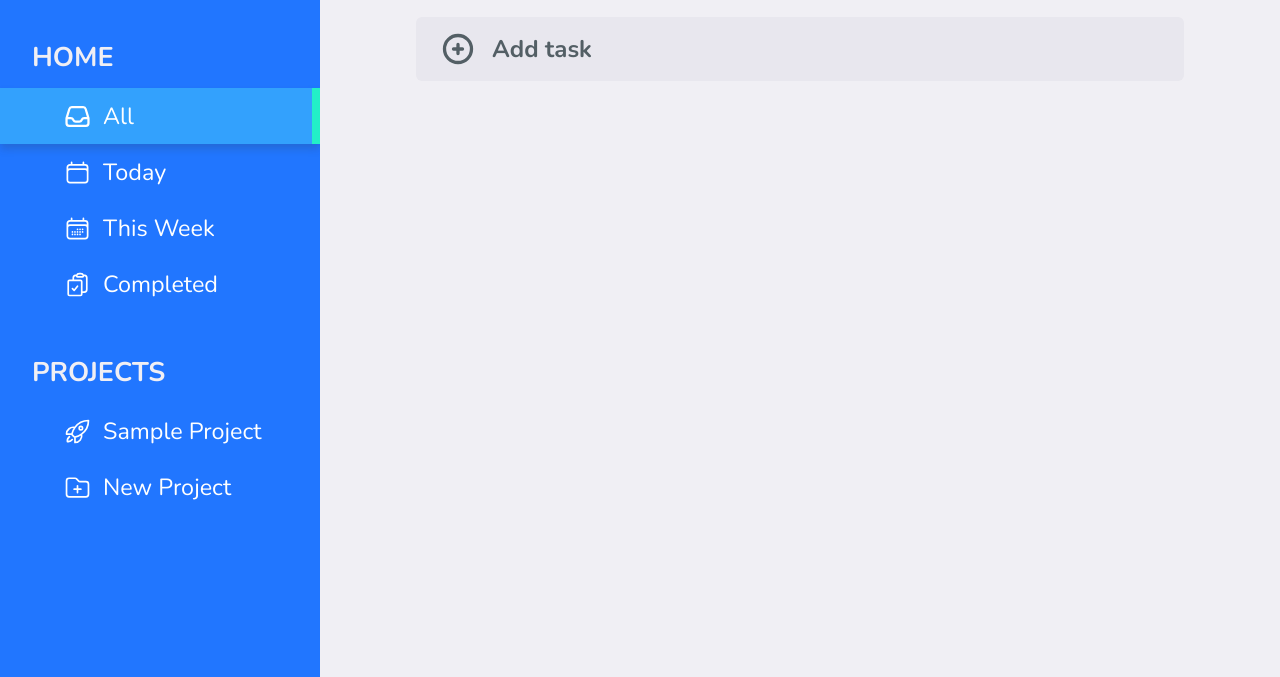
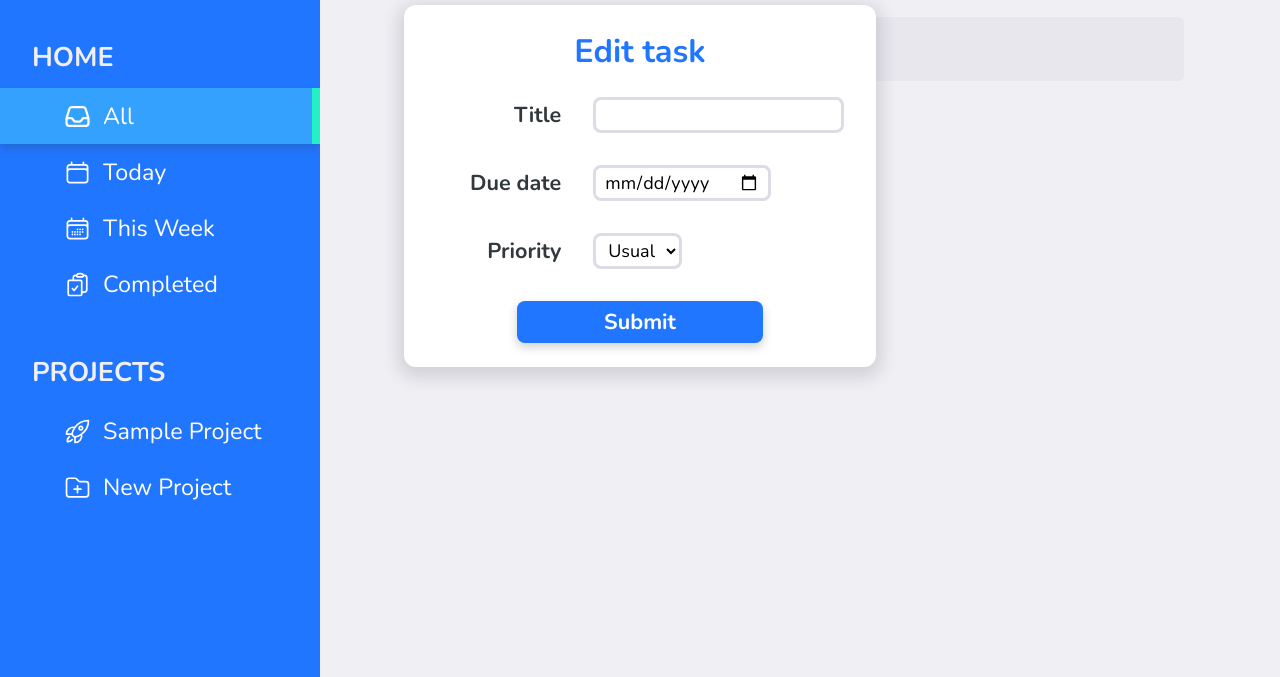
Before and after one commit to m1dn1ghtblue/TodoList, a website built with webpack: page dist/index.html in a window 1280 px wide. Both pictures are taken after a click on the button "Add task". Shown: the part 123-800 px from the top of the page. Built offline with nearby package versions, Linux system fonts and the light colour scheme.

Commit message:
add edit task modal

```diff
--- /dev/null
+++ b/src/newTaskModal.js
@@ -0,0 +1,16 @@
+import Todo from './todo';
+
+export default function openModal(todo = null) {
+	const container = document.getElementById('modal-container');
+	container.classList.add('open');
+	container.addEventListener('click', (event) => {
+		if (event.target == container) {
+			container.classList.remove('open');
+		}
+	});
+
+	const submitBtn = document.getElementById('submit-btn');
+	submitBtn.addEventListener('click', () => {
+		container.classList.remove('open');
+	});
+}
--- a/src/script.js
+++ b/src/script.js
@@ -1,7 +1,6 @@
 import './styles/style.scss';
 import tabFactory from './tabFactory';
 import todoStorage from './todoStorage';
-import Todo from './todo';
 
 const contentContaier = document.getElementById('content-container');
 
--- a/src/styles/_colors.scss
+++ b/src/styles/_colors.scss
@@ -6,5 +6,5 @@ $accent-green: #23F0C7;
 $black: #31393C;
 
 $secondary-light: #E8E7EE;
-$secondary-black: #535F65;
+$secondary-black: #535f65;
 $secondary-darker: #DDDBE6;
--- /dev/null
+++ b/src/styles/_modal.scss
@@ -0,0 +1,83 @@
+@import './colors';
+
+#modal-container {
+	display: none;
+	&.open {
+		display: flex;
+	}
+
+	position: absolute;
+	right: 0;
+	left: 0;
+	top: 0;
+	bottom: 0;
+
+	padding-top: 128px;
+	justify-content: center;
+
+
+	#modal {
+		height: fit-content;
+		background-color: white;
+		border-radius: 12px;
+		display: flex;
+		flex-direction: column;
+		align-items: center;
+
+		padding: 24px 32px;
+		gap: 24px;
+		box-shadow: 0px 5px 16px 6px rgba(49, 57, 60, 0.15);
+
+		h2 {
+			color: $primary;
+			font-size: 1.8rem;
+		}
+
+		form {
+			display: flex;
+			flex-direction: column;
+			align-items: center;
+			gap: 32px;
+			width: 100%;
+
+			label {
+				width: 100%;
+				display: grid;
+				grid-template-columns: 1fr 2fr;
+				gap: 32px;
+				align-items: center;
+				justify-items: end;
+				font-size: 1.2rem;
+				font-weight: 700;
+
+				input, select {
+					padding: 0 8px;
+					border-radius: 8px;
+					border: 3px solid $secondary-darker;
+					background-color: white;
+					height: 36px;
+					font-size: 1rem;
+					justify-self: start;
+				}
+			}
+
+			#submit-btn {
+				border: none;
+				width: 60%;
+				height: 42px;
+				border-radius: 8px;
+				cursor: pointer;
+				text-align: center;
+				background-color: $primary;
+				font-weight: 700;
+				font-size: 1.2rem;
+				color: white;
+				box-shadow: 0px 4px 8px 1px rgba(49, 57, 60, 0.2);
+
+				&:hover {
+					background-color: $primary-light;
+				}
+			}
+		}
+	}
+}
--- a/src/styles/style.scss
+++ b/src/styles/style.scss
@@ -2,6 +2,7 @@
 @import url('https://fonts.googleapis.com/css2?family=Nunito:wght@400;700&display=swap');
 @import './sidebar';
 @import './content';
+@import './modal';
 
 * {
 	padding: 0;
@@ -9,7 +10,7 @@
 	box-sizing: border-box;
 }
 
-html, button {
+html, button, input, select {
 	font-size: 18px;
 	font-family: 'Nunito', sans-serif;
 }
--- a/src/tabFactory.js
+++ b/src/tabFactory.js
@@ -1,3 +1,5 @@
+import openModal from './newTaskModal.js';
+
 export default function tabFactory(tabName, todoList = []) {
 	const content = document.createElement('div');
 	content.classList.add('content');
@@ -18,10 +20,14 @@ export default function tabFactory(tabName, todoList = []) {
 	list.classList.add('todo-list');
 	content.appendChild(list);
 
+	// add task button
 	const addItem = document.createElement('button');
 	addItem.classList.add('add-item-btn');
 	addItem.innerHTML =
 		'<svg xmlns="http://www.w3.org/2000/svg" fill="none" viewBox="0 0 24 24" stroke-width="2.2" stroke="currentColor"> <path stroke-linecap="round" stroke-linejoin="round" d="M12 9v6m3-3H9m12 0a9 9 0 11-18 0 9 9 0 0118 0z" /> </svg><h4>Add task</h4>';
+
+	addItem.addEventListener('click', openModal);
+
 	list.appendChild(addItem);
 
 	for (let todo of todoList) {
```
Also changed, not shown: dist/bundle.js, dist/index.html.
